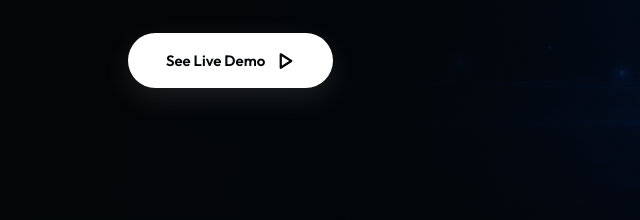
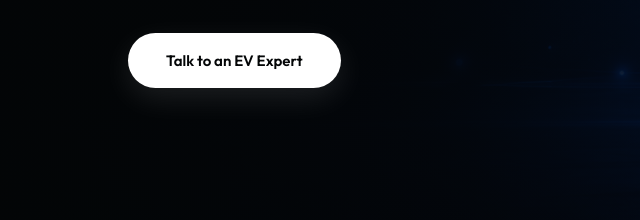
Before and after one commit to kalyanijha445/Igp-web, a plain HTML site: page index.html in a window 1280 px wide. Shown: the part 511-731 px from the top of the page, 0-640 px from the left. Drawn offline with nearby package versions, Linux system fonts and the light colour scheme; a web font is replaced by a local one.

Commit message:
cupdate some chng

```diff
--- a/index.html
+++ b/index.html
@@ -1917,8 +1917,8 @@
 
             <div class="hero-btns">
                 <a href="#about" class="btn-premium btn-live magnetic" data-strength="25" id="heroLiveDemoBtn">
-                    <span>See Live Demo</span>
-                    <svg width="18" height="18" viewBox="0 0 24 24" fill="none" stroke="currentColor" stroke-width="3" stroke-linecap="round" stroke-linejoin="round"><polygon points="5 3 19 12 5 21 5 3"></polygon></svg>
+                    <span>Talk to an EV Expert </span>
+                    <!-- <svg width="18" height="18" viewBox="0 0 24 24" fill="none" stroke="currentColor" stroke-width="3" stroke-linecap="round" stroke-linejoin="round"><polygon points="5 3 19 12 5 21 5 3"></polygon></svg> -->
                 </a>
             </div>
         </section>
```
